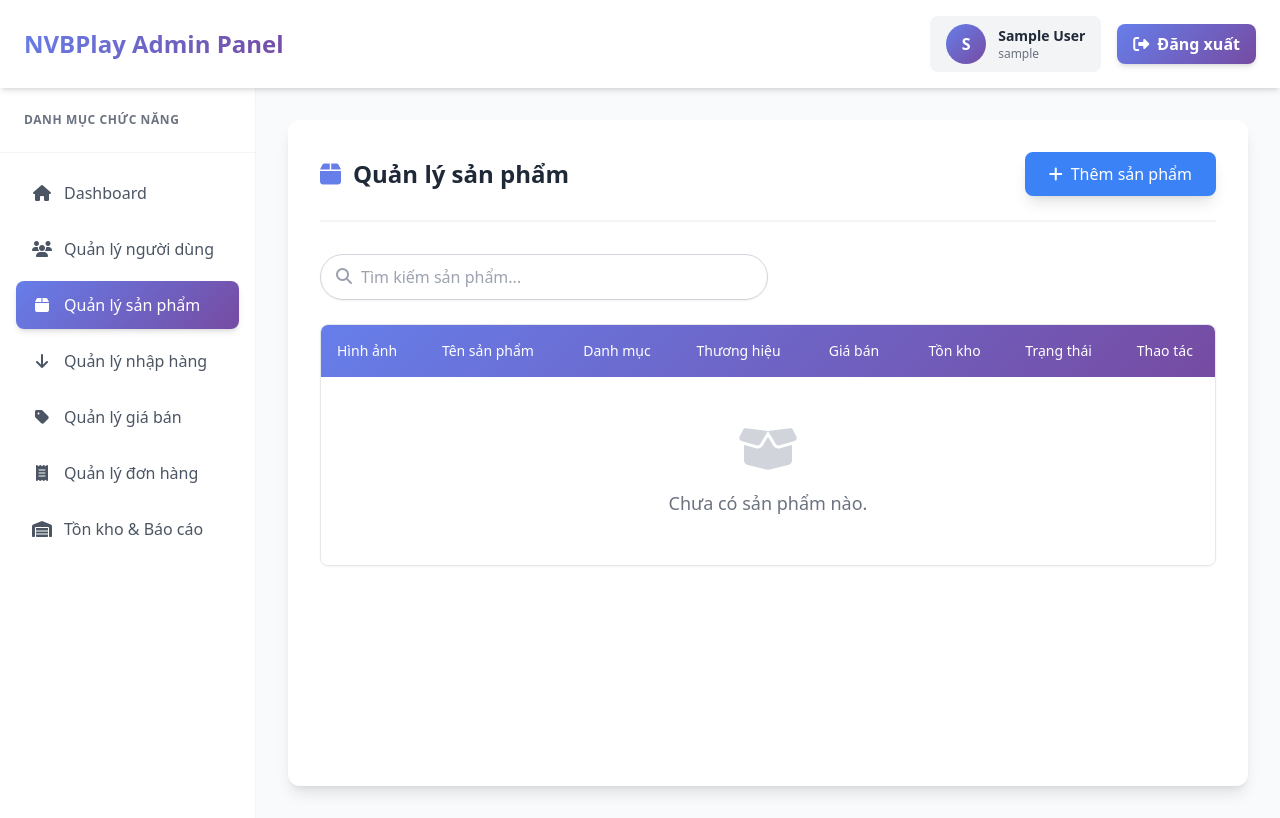
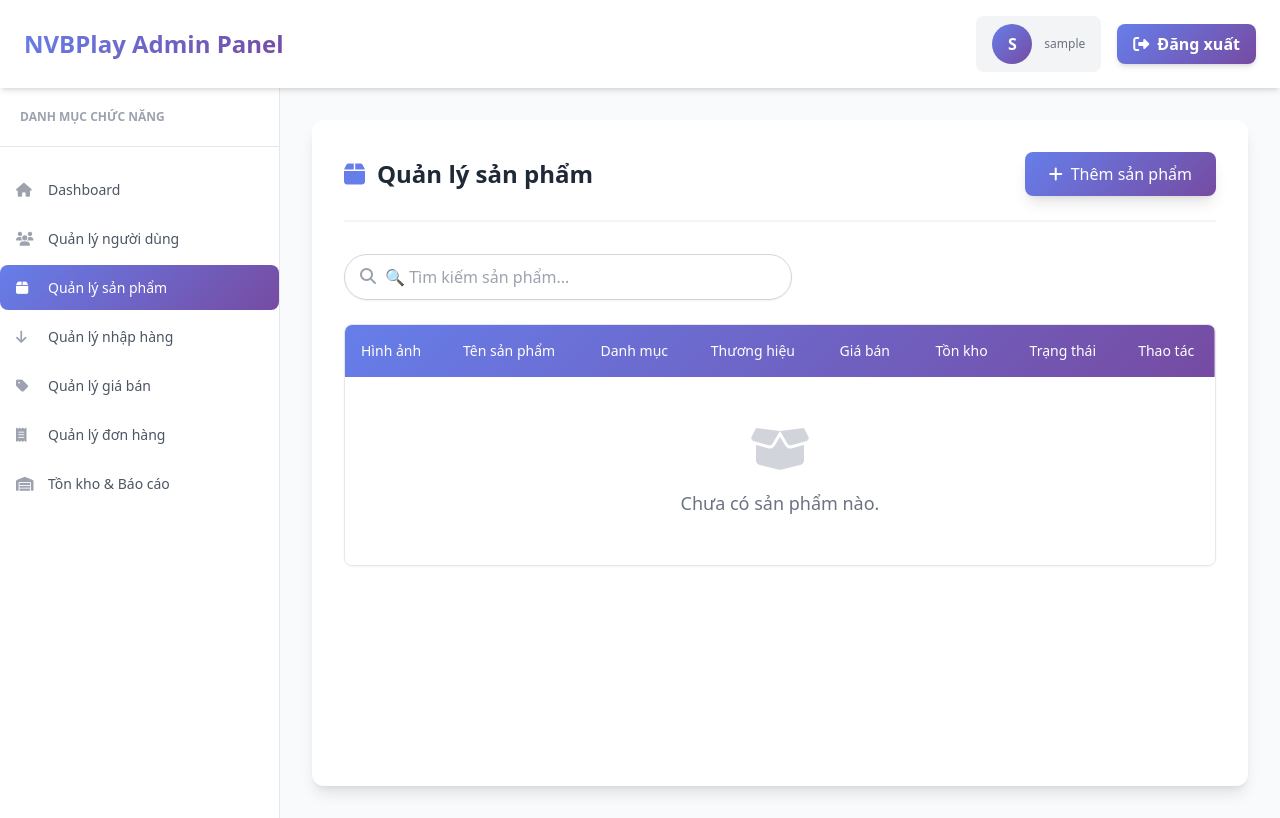
Before and after one commit to Nhat-Minhjgp/Web2---SGU25, a PHP site: page /admin/product.php in a window 1280 px wide. Run offline with PHP 8.4, Linux system fonts and the light colour scheme; the visitor is signed in with stand-in values (Sample User, id 1); data comes from the database, SQL or seed files in the repository; data that the repository does not hold is empty; some libraries are stand-ins or nearby versions.

Commit message:
fixheader

```diff
--- a/B01/admin/product.php
+++ b/B01/admin/product.php
@@ -88,11 +88,62 @@ $result = $conn->query($sql);
                 opacity: 1;
             }
         }
+
+        /* Sidebar styles */
+        .sidebar {
+            width: 280px;
+            background: white;
+            border-right: 1px solid #e5e7eb;
+            padding: 20px 0;
+        }
+        .sidebar-header {
+            padding: 0 20px 20px;
+            border-bottom: 1px solid #e5e7eb;
+            margin-bottom: 20px;
+        }
+        .sidebar-header h3 {
+            font-size: 12px;
+            font-weight: 600;
+            color: #9ca3af;
+            text-transform: uppercase;
+        }
+        .sidebar-nav {
+            display: flex;
+            flex-direction: column;
+            gap: 4px;
+        }
+        .menu-btn {
+            display: flex;
+            align-items: center;
+            gap: 12px;
+            padding: 12px 16px;
+            border-radius: 8px;
+            color: #4b5563;
+            transition: all 0.2s;
+            text-decoration: none;
+            font-size: 14px;
+        }
+        .menu-btn i {
+            width: 20px;
+            color: #9ca3af;
+        }
+        .menu-btn:hover {
+            background-color: #f3f4f6;
+            color: #667eea;
+        }
+        .menu-btn.active {
+            background: linear-gradient(135deg, #667eea 0%, #764ba2 100%);
+            color: white;
+        }
+        .menu-btn.active i {
+            color: white;
+        }
     </style>
 </head>
 <body class="bg-gray-50 font-sans text-gray-800">
 
-   <header class="bg-white shadow-md sticky top-0 z-50">
+    <!-- HEADER - ĐỒNG BỘ VỚI DASHBOARD -->
+    <header class="bg-white shadow-md sticky top-0 z-50">
         <div class="flex justify-between items-center px-6 py-4">
             <h1 class="text-2xl font-bold bg-clip-text text-transparent bg-gradient-custom">NVBPlay Admin Panel</h1>
             <div class="flex items-center space-x-4">
@@ -101,9 +152,6 @@ $result = $conn->query($sql);
                         <?php echo strtoupper(substr($admin_username, 0, 1)); ?>
                     </div>
                     <div>
-                        <p class="font-semibold text-sm text-gray-800">
-                           <?php echo htmlspecialchars($admin_name); ?>
-                        </p>
                         <p class="text-xs text-gray-500"><?php echo htmlspecialchars($admin_username); ?></p>
                     </div>
                 </div>
@@ -116,32 +164,32 @@ $result = $conn->query($sql);
 
     <div class="flex w-full min-h-[calc(100vh-70px)]">
 
-        <aside class="w-64 bg-white shadow-lg hidden lg:block flex-shrink-0 border-r border-gray-100">
-            <div class="p-6 border-b border-gray-100">
-                <h3 class="text-gray-500 text-xs font-bold uppercase tracking-wider">Danh mục chức năng</h3>
+        <!-- SIDEBAR - ĐỒNG BỘ VỚI DASHBOARD -->
+        <aside class="sidebar">
+            <div class="sidebar-header">
+                <h3>Danh mục chức năng</h3>
             </div>
-            <nav class="p-4 space-y-2">
-                <a href="dashboard.php" class="flex items-center gap-3 px-4 py-3 text-gray-600 rounded-lg hover:bg-gray-50 hover:text-primary transition">
-                    <i class="fas fa-home w-5 text-center"></i> Dashboard
+            <nav class="sidebar-nav">
+                <a href="dashboard.php" class="menu-btn">
+                    <i class="fas fa-home"></i> Dashboard
                 </a>
-                <a href="users.php" class="flex items-center gap-3 px-4 py-3 text-gray-600 rounded-lg hover:bg-gray-50 hover:text-primary transition">
-                    <i class="fas fa-users w-5 text-center"></i> Quản lý người dùng
+                <a href="users.php" class="menu-btn">
+                    <i class="fas fa-users"></i> Quản lý người dùng
                 </a>
-
-                <a href="product.php" class="flex items-center gap-3 px-4 py-3 bg-gradient-custom text-white rounded-lg shadow-md transition transform hover:-translate-y-0.5">
-                    <i class="fas fa-box w-5 text-center"></i> Quản lý sản phẩm
+                <a href="product.php" class="menu-btn active">
+                    <i class="fas fa-box"></i> Quản lý sản phẩm
                 </a>
-                <a href="import.php" class="flex items-center gap-3 px-4 py-3 text-gray-600 rounded-lg hover:bg-gray-50 hover:text-primary transition">
-                    <i class="fas fa-arrow-down w-5 text-center"></i> Quản lý nhập hàng
+                <a href="import.php" class="menu-btn">
+                    <i class="fas fa-arrow-down"></i> Quản lý nhập hàng
                 </a>
-                <a href="price.php" class="flex items-center gap-3 px-4 py-3 text-gray-600 rounded-lg hover:bg-gray-50 hover:text-primary transition">
-                    <i class="fas fa-tag w-5 text-center"></i> Quản lý giá bán
+                <a href="price.php" class="menu-btn">
+                    <i class="fas fa-tag"></i> Quản lý giá bán
                 </a>
-                <a href="orders.php" class="flex items-center gap-3 px-4 py-3 text-gray-600 rounded-lg hover:bg-gray-50 hover:text-primary transition">
-                    <i class="fas fa-receipt w-5 text-center"></i> Quản lý đơn hàng
+                <a href="orders.php" class="menu-btn">
+                    <i class="fas fa-receipt"></i> Quản lý đơn hàng
                 </a>
-                <a href="inventory.php" class="flex items-center gap-3 px-4 py-3 text-gray-600 rounded-lg hover:bg-gray-50 hover:text-primary transition">
-                    <i class="fas fa-warehouse w-5 text-center"></i> Tồn kho & Báo cáo
+                <a href="inventory.php" class="menu-btn">
+                    <i class="fas fa-warehouse"></i> Tồn kho & Báo cáo
                 </a>
             </nav>
         </aside>
@@ -152,14 +200,14 @@ $result = $conn->query($sql);
                     <h2 class="text-2xl font-bold text-gray-800 flex items-center gap-3">
                         <i class="fas fa-box text-primary"></i> Quản lý sản phẩm
                     </h2>
-                    <a href="add_product.php" class="bg-blue-500 hover:bg-blue-600 text-white px-6 py-2.5 rounded-lg font-medium shadow-lg hover:shadow-xl transition transform hover:-translate-y-0.5 flex items-center gap-2">
+                    <a href="add_product.php" class="bg-gradient-custom hover:opacity-90 text-white px-6 py-2.5 rounded-lg font-medium shadow-lg hover:shadow-xl transition transform hover:-translate-y-0.5 flex items-center gap-2">
                         <i class="fas fa-plus"></i> Thêm sản phẩm
                     </a>
                 </div>
 
                 <div class="flex flex-col sm:flex-row justify-between items-center mb-6 gap-4">
                     <div class="relative w-full sm:max-w-md">
-                        <input type="text" id="productSearch" placeholder="Tìm kiếm sản phẩm..." onkeyup="filterProducts()"
+                        <input type="text" id="productSearch" placeholder="🔍 Tìm kiếm sản phẩm..." onkeyup="filterProducts()"
                                class="w-full pl-10 pr-4 py-2.5 rounded-full border border-gray-300 focus:outline-none focus:border-primary focus:ring-1 focus:ring-primary transition shadow-sm">
                         <i class="fas fa-search absolute left-4 top-3.5 text-gray-400"></i>
                     </div>
@@ -177,7 +225,7 @@ $result = $conn->query($sql);
                                 <th class="p-4 font-medium text-sm text-center">Tồn kho</th>
                                 <th class="p-4 font-medium text-sm text-center">Trạng thái</th>
                                 <th class="p-4 font-medium text-sm text-center">Thao tác</th>
-                            </tr>
+                             </tr>
                         </thead>
                         <tbody class="divide-y divide-gray-100" id="productTableBody">
                             <?php if ($result && $result->num_rows > 0): ?>
@@ -187,7 +235,7 @@ $result = $conn->query($sql);
                                         <img src="../<?php echo $row['image_url'] ? $row['image_url'] : 'no-image.png'; ?>"
                                              alt="<?php echo htmlspecialchars($row['TenSP']); ?>"
                                              class="w-12 h-12 object-cover rounded-lg border border-gray-200 shadow-sm bg-gray-50">
-                                    </td>
+                                     </td>
                                     <td class="p-4 font-semibold text-gray-800">
                                         <?php echo htmlspecialchars($row['TenSP']); ?>
                                      </td>
@@ -241,7 +289,7 @@ $result = $conn->query($sql);
                                     <td colspan="8" class="text-center py-12 text-gray-500">
                                         <i class="fas fa-box-open text-5xl mb-4 block text-gray-300"></i>
                                         <p class="text-lg">Chưa có sản phẩm nào.</p>
-                                    </td>
+                                     </td>
                                 </tr>
                             <?php endif; ?>
                         </tbody>
```
Also changed, not shown: B01/admin/users.php (+89 -22 lines).
